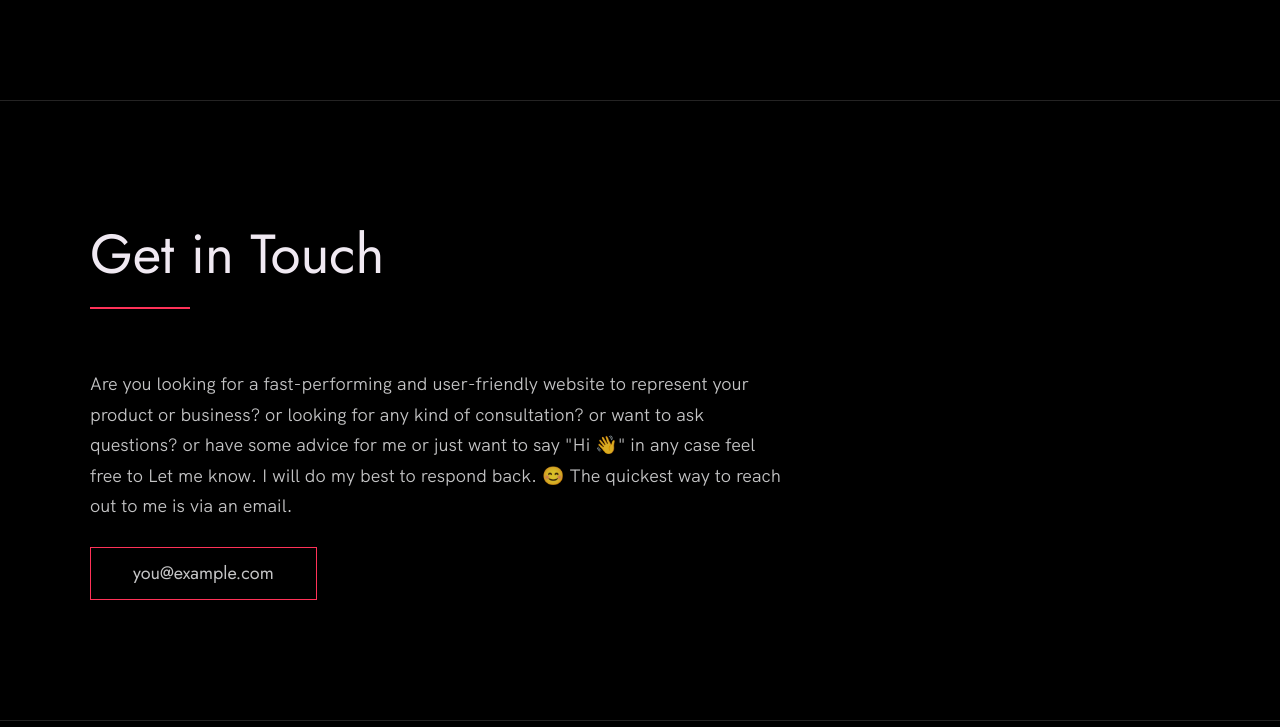
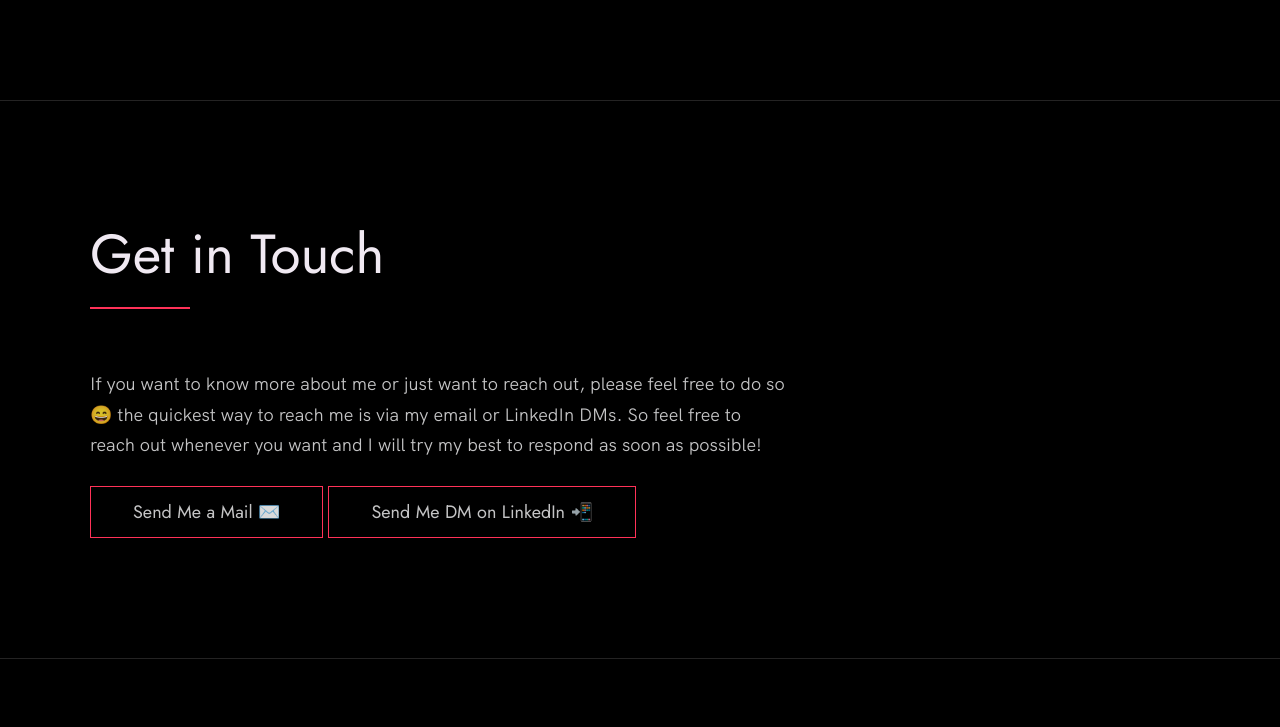
Before and after one commit to Shreyansh-Rai/SE-Portfolio_Shreyansh, a plain HTML site: page index.html in a window 1280 px wide. Shown: the part 3813-4540 px from the top of the page. Drawn offline with Linux system fonts and the light colour scheme.

Commit message:
Updated Contact Me page with appropriate text message and socials. updated buttons and added appropriate links

```diff
--- a/index.html
+++ b/index.html
@@ -171,7 +171,7 @@
               to build projects that can help people make their life better.
             </p>
             <!-- Provide a link to your resume -->
-            <a href="#" class="btn">My Resume</a>
+            <a href="https://www.linkedin.com/in/shreyansh-rai-82aa121ba/" class="btn">My LinkedIn</a>
           </div>
 
           <div class="about__photo-container">
@@ -190,15 +190,13 @@
       <h2>Get in Touch</h2>
       <div class="contact__info">
         <p>
-          Are you looking for a fast-performing and user-friendly website to
-          represent your product or business? or looking for any kind of
-          consultation? or want to ask questions? or have some advice for me
-          or just want to say "Hi 👋" in any case feel free to Let me know. I
-          will do my best to respond back. 😊 The quickest way to reach out to
-          me is via an email.
+          If you want to know more about me or just want to reach out, please feel free to do so 😄
+          the quickest way to reach me is via my email or LinkedIn DMs. So feel free to reach out whenever you want
+          and I will try my best to respond as soon as possible!
         </p>
         <!-- Replace the email with yours -->
-        <a href="mailto:you@example.com" class="btn">you@example.com</a>
+        <a href="mailto:Shreyansh.Rai@iiitb.ac.in" class="btn">Send Me a Mail ✉️</a>
+        <a href="https://www.linkedin.com/in/shreyansh-rai-82aa121ba/" class="btn">Send Me DM on LinkedIn 📲</a>
       </div>
     </div>
   </section>
```
